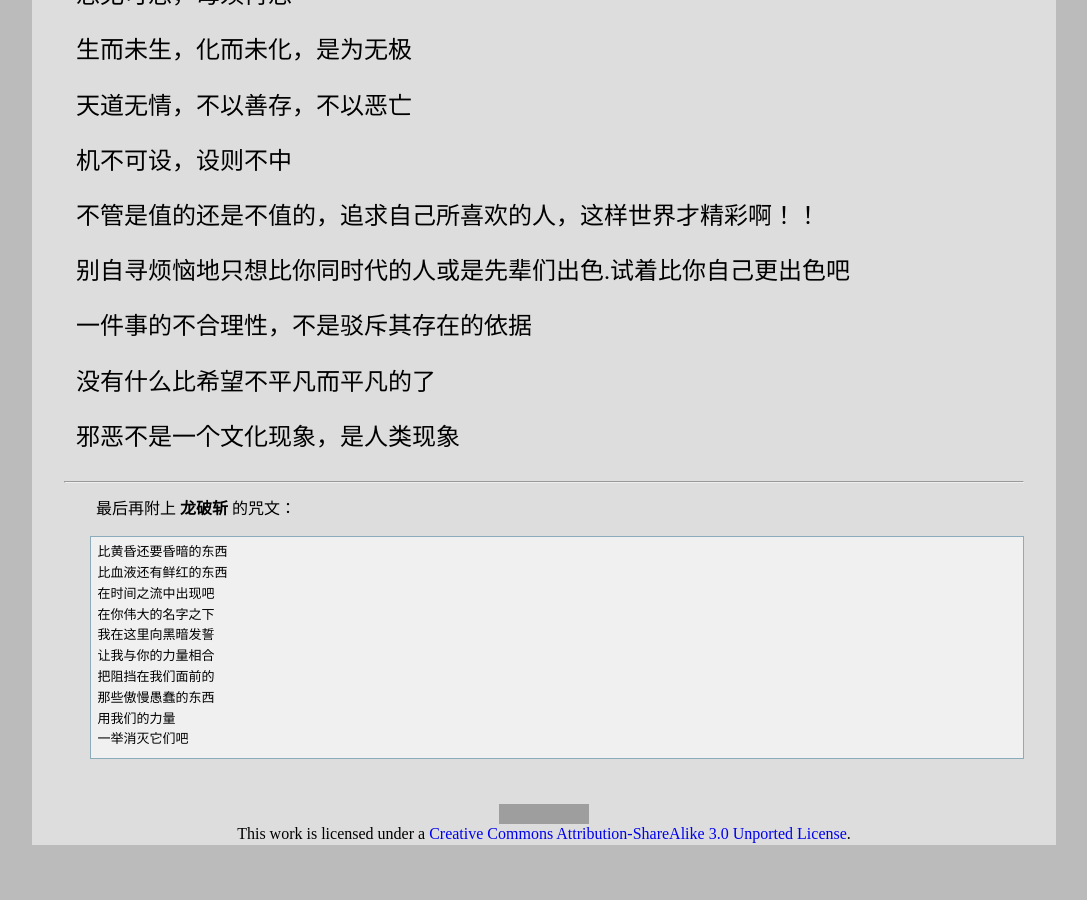
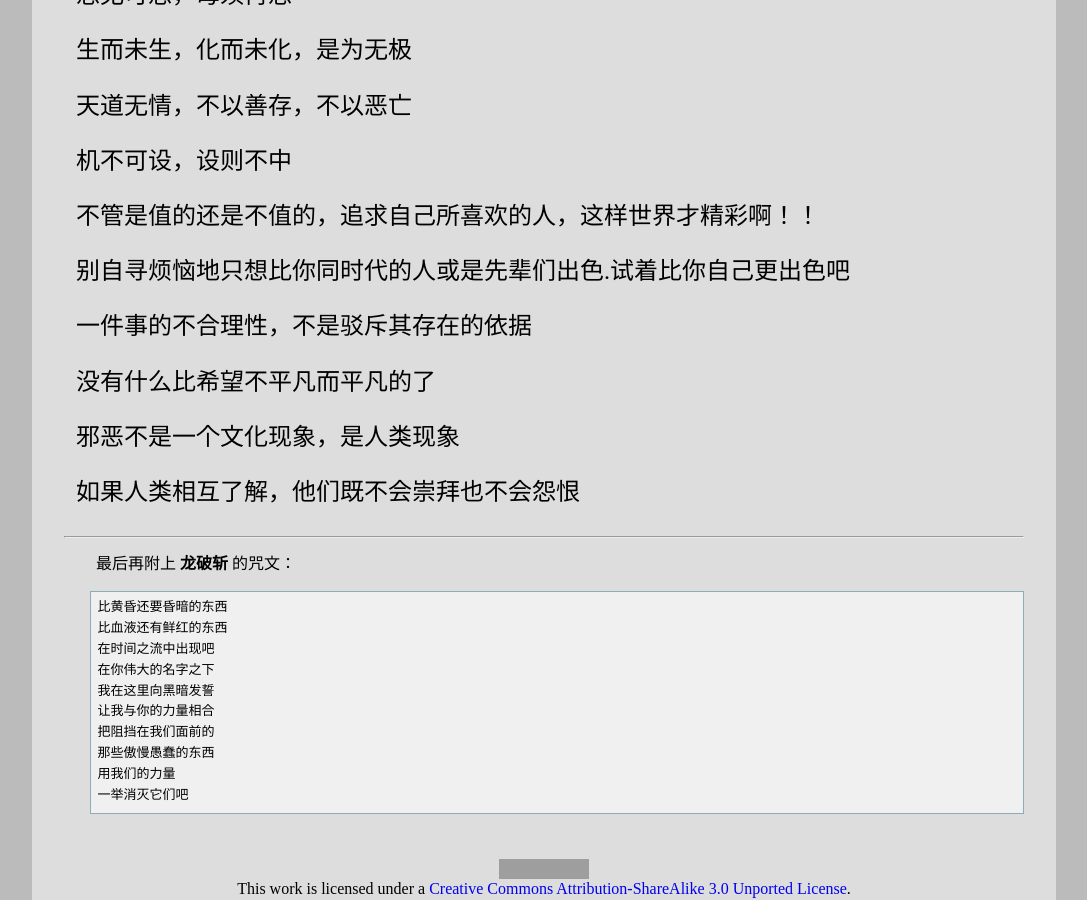
Before and after one commit to leiqin/leiqin.github.io, a Jekyll site: the page built from shoucang/revelation.markdown, in a window 1280 px wide and 900 px high, scrolled down 2984 px. Shown: the whole window, without its empty margins (96-1183 px from the left). Built offline with Jekyll 4.4.1, drawn with Linux system fonts in a browser that asks for light colours; nearby versions of some CDN libraries; comment, search, counter and statistics services are not loaded; before the commit the page ends 3829 px from its top, so only the background shows below that; grey boxes are pictures that could not be loaded.

Commit message:
添加克雷圣经

```diff
--- a/shoucang/revelation.markdown
+++ b/shoucang/revelation.markdown
@@ -172,6 +172,9 @@ title: 克雷圣经
 邪恶不是一个文化现象，是人类现象
 :	电视剧 《犯罪心理》 第一季 第18集 7:35
 
+如果人类相互了解，他们既不会崇拜也不会怨恨
+:	电视剧 《犯罪心理》 第二季 第9集 6:44
+
 * * *
 
 最后再附上 **龙破斩** 的咒文：
```
